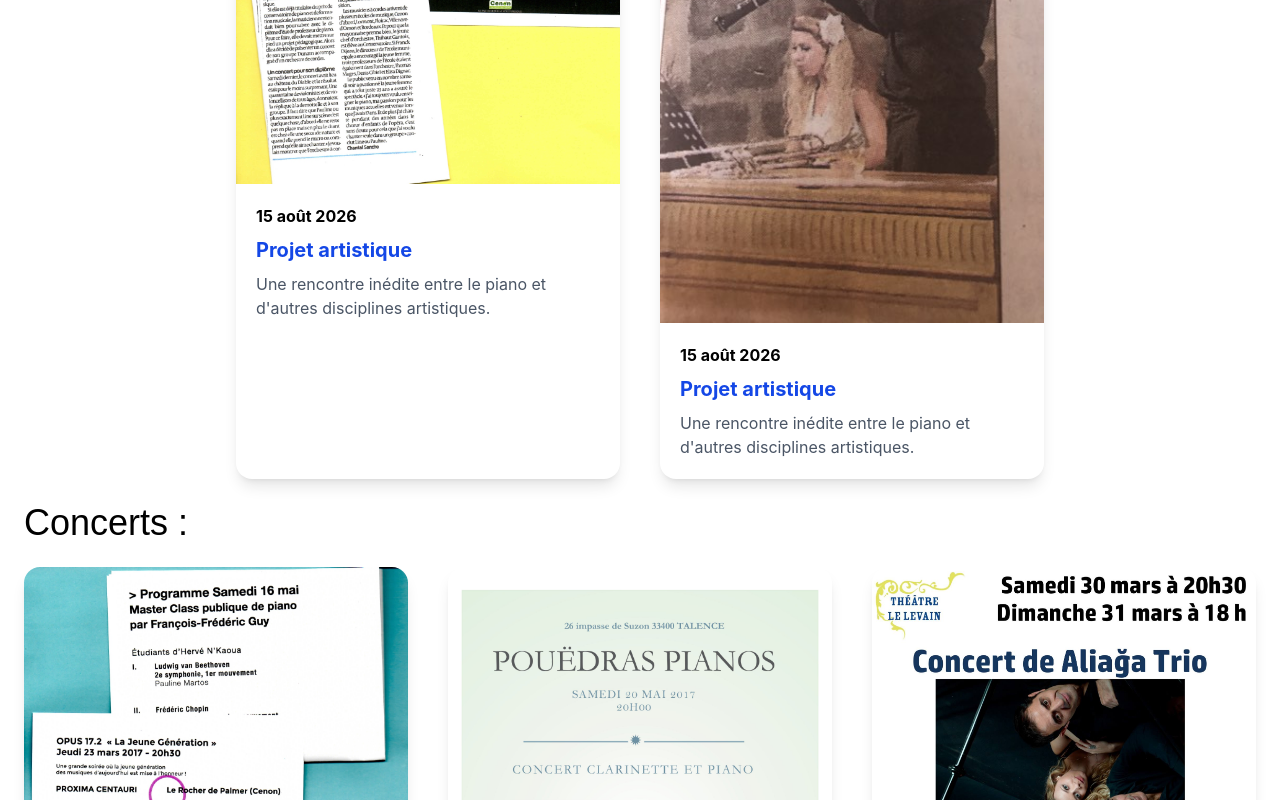
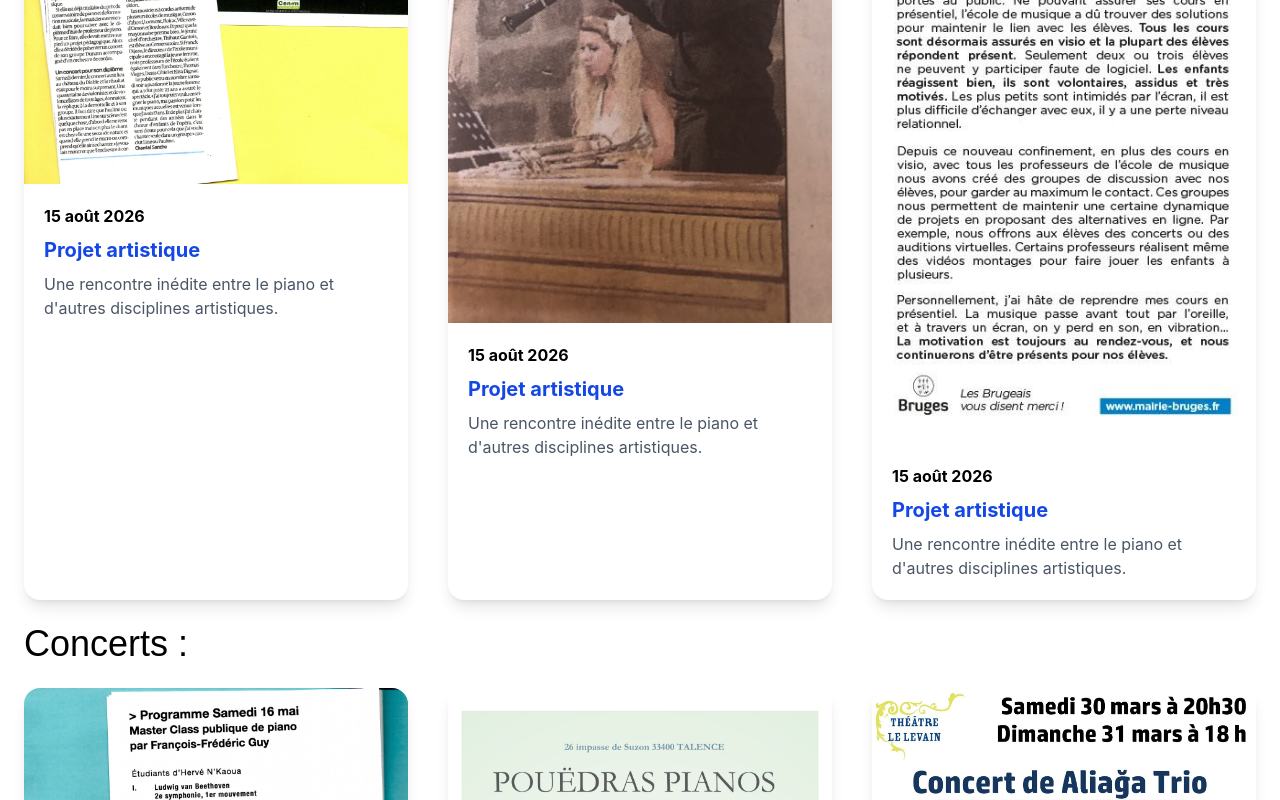
Before and after one commit to Pawnee33/Site-Vitrine, a React (Vite) app: page /concerts in a window 1280 px wide. Shown: the part 1286-2086 px from the top of the page. Built offline with nearby package versions, Linux system fonts and the light colour scheme; a web font is replaced by a local one.

Commit message:
feat: ajoute les grilles Articles et Concerts avec cards générées par map

```diff
--- a/src/components/pages/Concerts.jsx
+++ b/src/components/pages/Concerts.jsx
@@ -3,6 +3,7 @@ import Article_2 from "../../assets/images/articles-piano-2.jpg"
 import Article_3 from "../../assets/images/articles-piano-3.jpg"
 import Article_4 from "../../assets/images/projet-artistique-1.jpg"
 import Article_5 from "../../assets/images/Tom-et-Pauline-concert.jpg"
+import Article_6 from "../../assets/images/Article_6.jpg"
 import Concert_1 from "../../assets/images/affiches-piano_2.jpg"
 import Concert_2 from "../../assets/images/affiche-20-Mai.jpg"
 import Concert_3 from "../../assets/images/concert_1.jpg"
@@ -48,6 +49,13 @@ function Concerts() {
     {
       id: 5,
       image: Article_5,
+      date: "15 août 2026",
+      titre: "Projet artistique",
+      extrait: "Une rencontre inédite entre le piano et d'autres disciplines artistiques.",
+    },
+    {
+      id: 6,
+      image: Article_6,
       date: "15 août 2026",
       titre: "Projet artistique",
       extrait: "Une rencontre inédite entre le piano et d'autres disciplines artistiques.",
```
Also changed, not shown: src/assets/images/Article_6.jpg (added).
